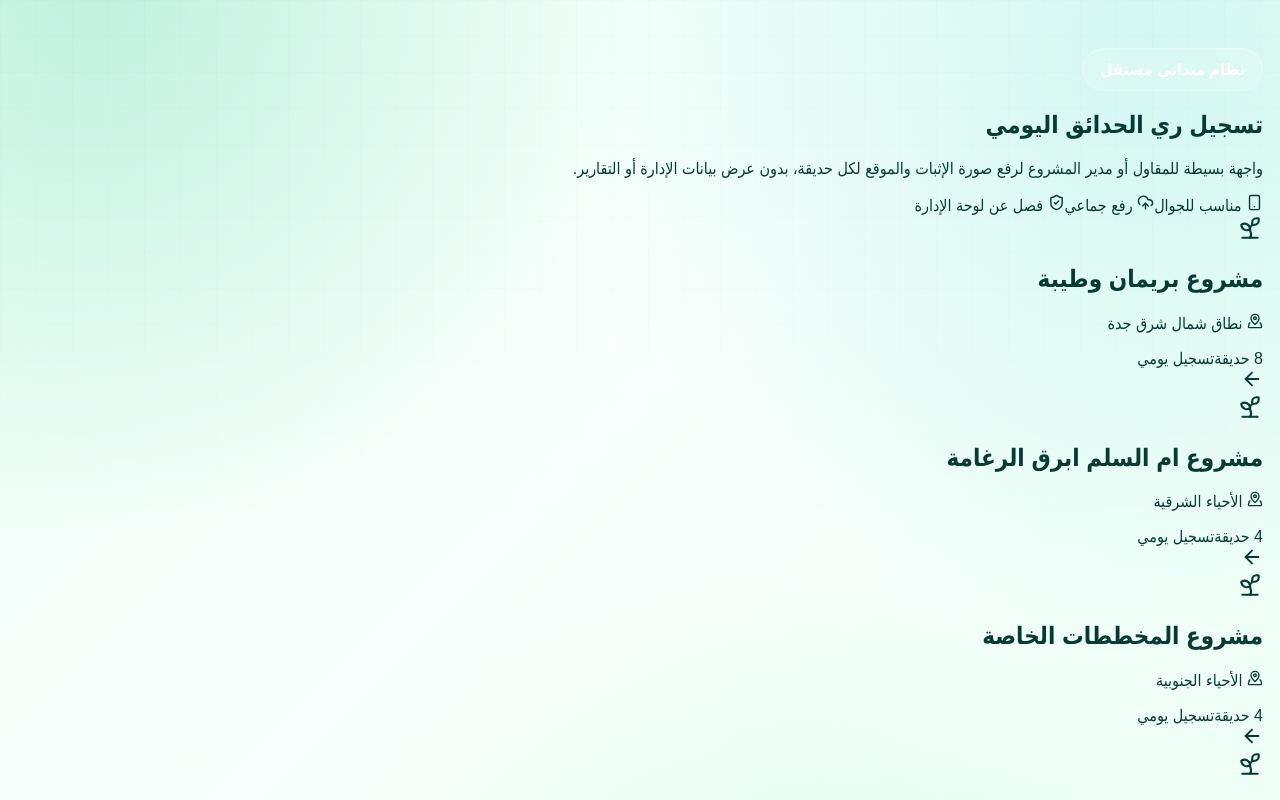
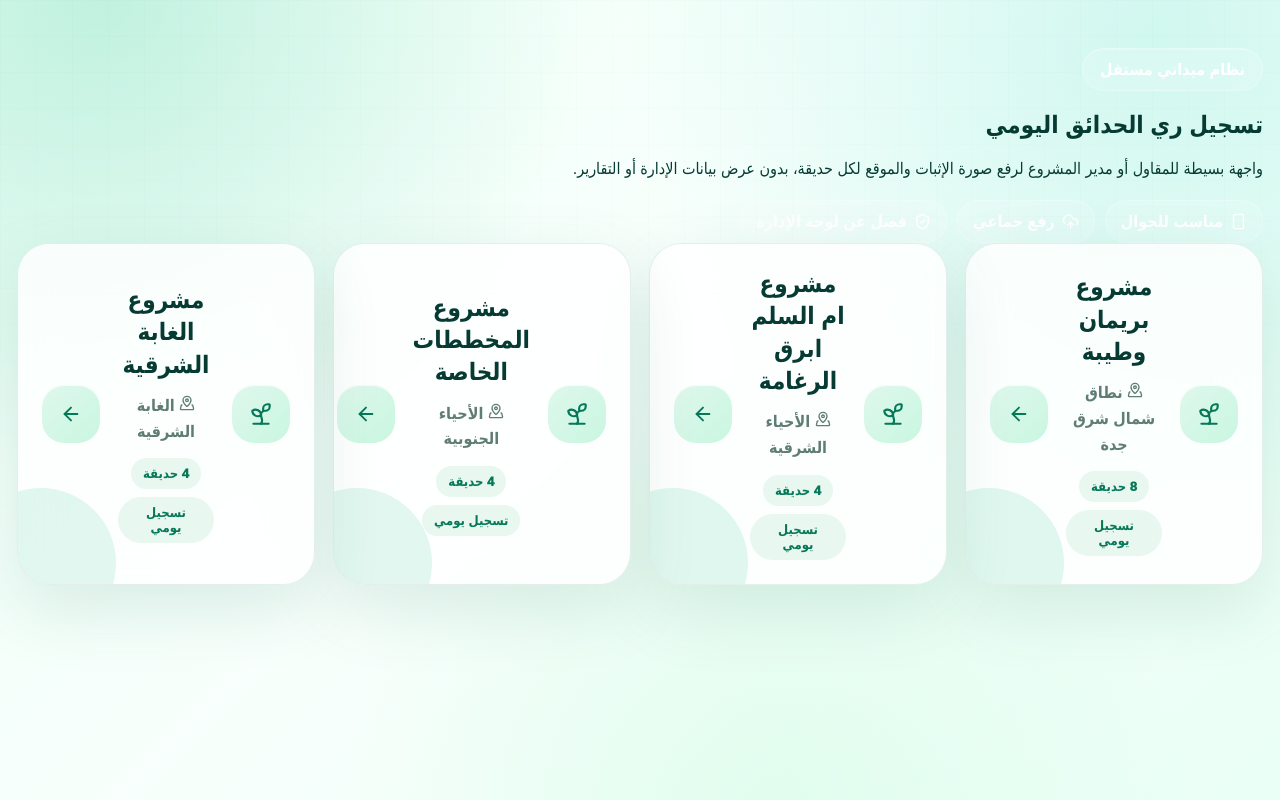
Before and after one commit to L-This/garden-field-registration, a Next.js app: page / in a window 1280 px wide. Shown: the top 800 px of the page. Built offline with nearby package versions, Linux system fonts and the light colour scheme.

Commit message:
Update globals.css

```diff
--- a/src/styles/globals.css
+++ b/src/styles/globals.css
@@ -695,6 +695,196 @@ button {
   border-color: transparent;
 }
 
+.home-page {
+  min-height: 100vh;
+}
+
+.home-hero,
+.hero-section,
+.landing-hero {
+  position: relative;
+  overflow: hidden;
+  margin-bottom: 26px;
+  padding: 46px 42px;
+  border-radius: 38px;
+  color: white;
+  background:
+    linear-gradient(135deg, rgba(2, 83, 64, 0.96), rgba(4, 120, 87, 0.86)),
+    url("https://images.unsplash.com/photo-1416879595882-3373a0480b5b?auto=format&fit=crop&w=1800&q=80");
+  background-size: cover;
+  background-position: center;
+  box-shadow: var(--shadow-strong);
+}
+
+.home-hero::after,
+.hero-section::after,
+.landing-hero::after {
+  content: "";
+  position: absolute;
+  inset: 0;
+  background: radial-gradient(circle at 18% 12%, rgba(255,255,255,0.18), transparent 30%);
+  pointer-events: none;
+}
+
+.home-hero > *,
+.hero-section > *,
+.landing-hero > * {
+  position: relative;
+  z-index: 1;
+}
+
+.home-hero h1,
+.hero-section h1,
+.landing-hero h1 {
+  margin: 18px 0 12px;
+  font-size: clamp(38px, 6vw, 68px);
+  line-height: 1.05;
+  letter-spacing: -1px;
+}
+
+.home-hero p,
+.hero-section p,
+.landing-hero p {
+  margin: 0;
+  max-width: 780px;
+  color: rgba(255,255,255,0.9);
+  font-size: 20px;
+  font-weight: 800;
+  line-height: 1.8;
+}
+
+.hero-label,
+.hero-tag,
+.hero-badge-home {
+  display: inline-flex;
+  align-items: center;
+  gap: 8px;
+  padding: 11px 17px;
+  border-radius: 999px;
+  background: rgba(255,255,255,0.16);
+  border: 1px solid rgba(255,255,255,0.28);
+  color: white;
+  font-weight: 900;
+  backdrop-filter: blur(14px);
+}
+
+.hero-features,
+.feature-pills {
+  display: flex;
+  gap: 10px;
+  flex-wrap: wrap;
+  margin-top: 22px;
+}
+
+.hero-features span,
+.feature-pills span {
+  display: inline-flex;
+  align-items: center;
+  gap: 7px;
+  padding: 11px 15px;
+  border-radius: 999px;
+  background: rgba(255,255,255,0.16);
+  border: 1px solid rgba(255,255,255,0.22);
+  color: white;
+  font-weight: 850;
+}
+
+.projects-grid,
+.project-grid {
+  display: grid;
+  grid-template-columns: repeat(4, minmax(0, 1fr));
+  gap: 18px;
+}
+
+.project-card {
+  position: relative;
+  display: flex;
+  align-items: center;
+  justify-content: space-between;
+  gap: 18px;
+  min-height: 255px;
+  padding: 24px;
+  border-radius: 32px;
+  border: 1px solid var(--line);
+  background: rgba(255,255,255,0.82);
+  box-shadow: var(--shadow);
+  backdrop-filter: blur(20px);
+  overflow: hidden;
+  transition: transform 0.22s ease, box-shadow 0.22s ease, border-color 0.22s ease;
+}
+
+.project-card::before {
+  content: "";
+  position: absolute;
+  width: 150px;
+  height: 150px;
+  left: -52px;
+  bottom: -54px;
+  border-radius: 999px;
+  background: rgba(16, 185, 129, 0.12);
+}
+
+.project-card:hover {
+  transform: translateY(-6px);
+  border-color: rgba(16, 185, 129, 0.34);
+  box-shadow: 0 34px 95px rgba(6, 95, 70, 0.17);
+}
+
+.project-icon,
+.project-arrow {
+  position: relative;
+  z-index: 1;
+  display: grid;
+  place-items: center;
+  width: 58px;
+  height: 58px;
+  flex: 0 0 auto;
+  border-radius: 22px;
+  background: linear-gradient(135deg, #dff8ec, #c9f6e1);
+  color: var(--brand);
+  box-shadow: inset 0 1px 0 rgba(255,255,255,0.75);
+}
+
+.project-content {
+  position: relative;
+  z-index: 1;
+  text-align: center;
+  flex: 1;
+}
+
+.project-content h2 {
+  margin: 0 0 12px;
+  font-size: 24px;
+  line-height: 1.35;
+  color: var(--ink);
+}
+
+.project-content p {
+  margin: 0 0 14px;
+  color: var(--muted);
+  font-weight: 850;
+  line-height: 1.6;
+}
+
+.project-meta {
+  display: flex;
+  justify-content: center;
+  gap: 8px;
+  flex-wrap: wrap;
+}
+
+.project-meta span {
+  display: inline-flex;
+  align-items: center;
+  gap: 6px;
+  padding: 8px 12px;
+  border-radius: 999px;
+  background: #e8f7ef;
+  color: var(--brand);
+  font-size: 13px;
+  font-weight: 950;
+}
+
 @media (max-width: 1160px) {
   .gardens-grid,
   .stats-grid {
```
